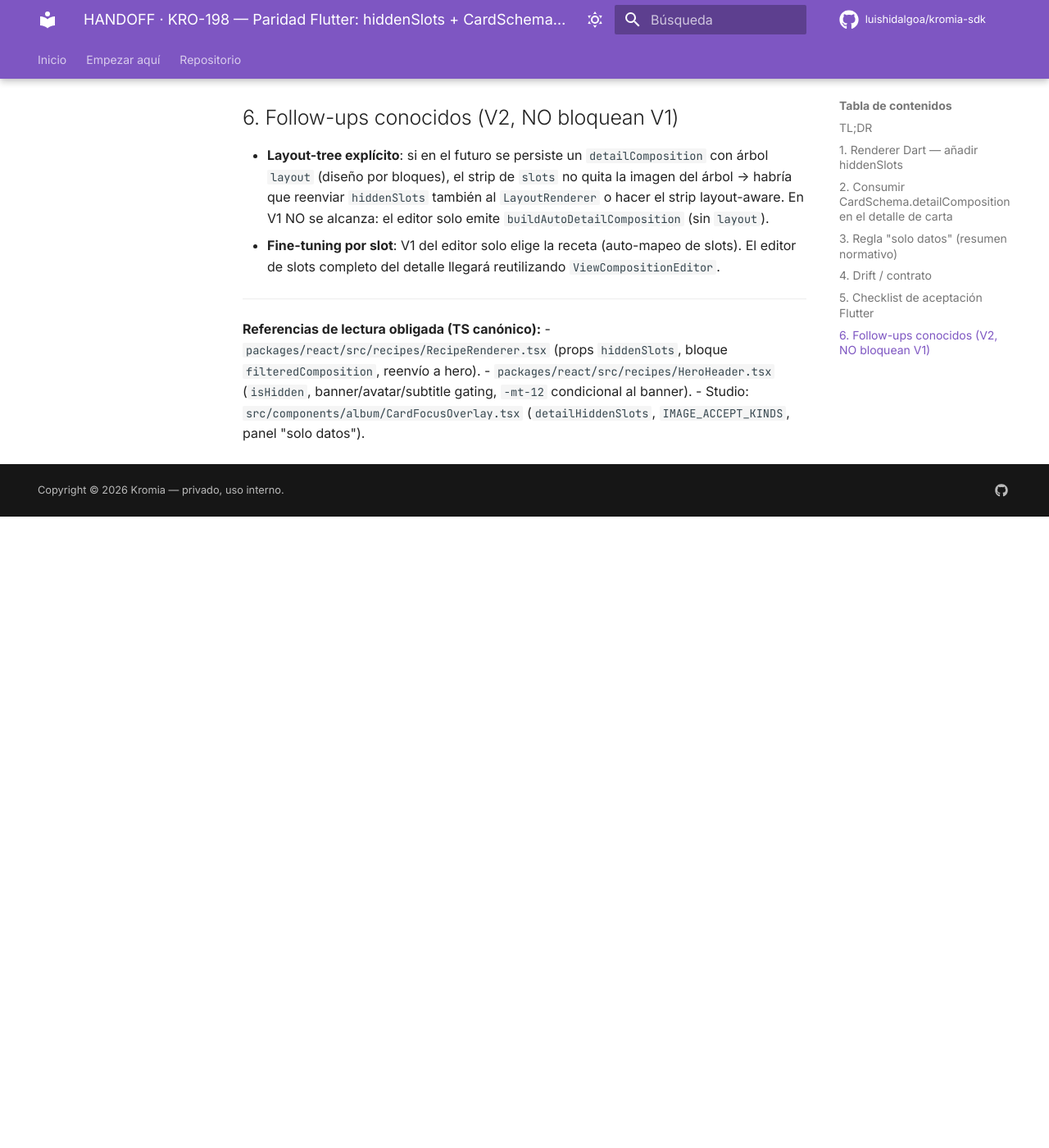
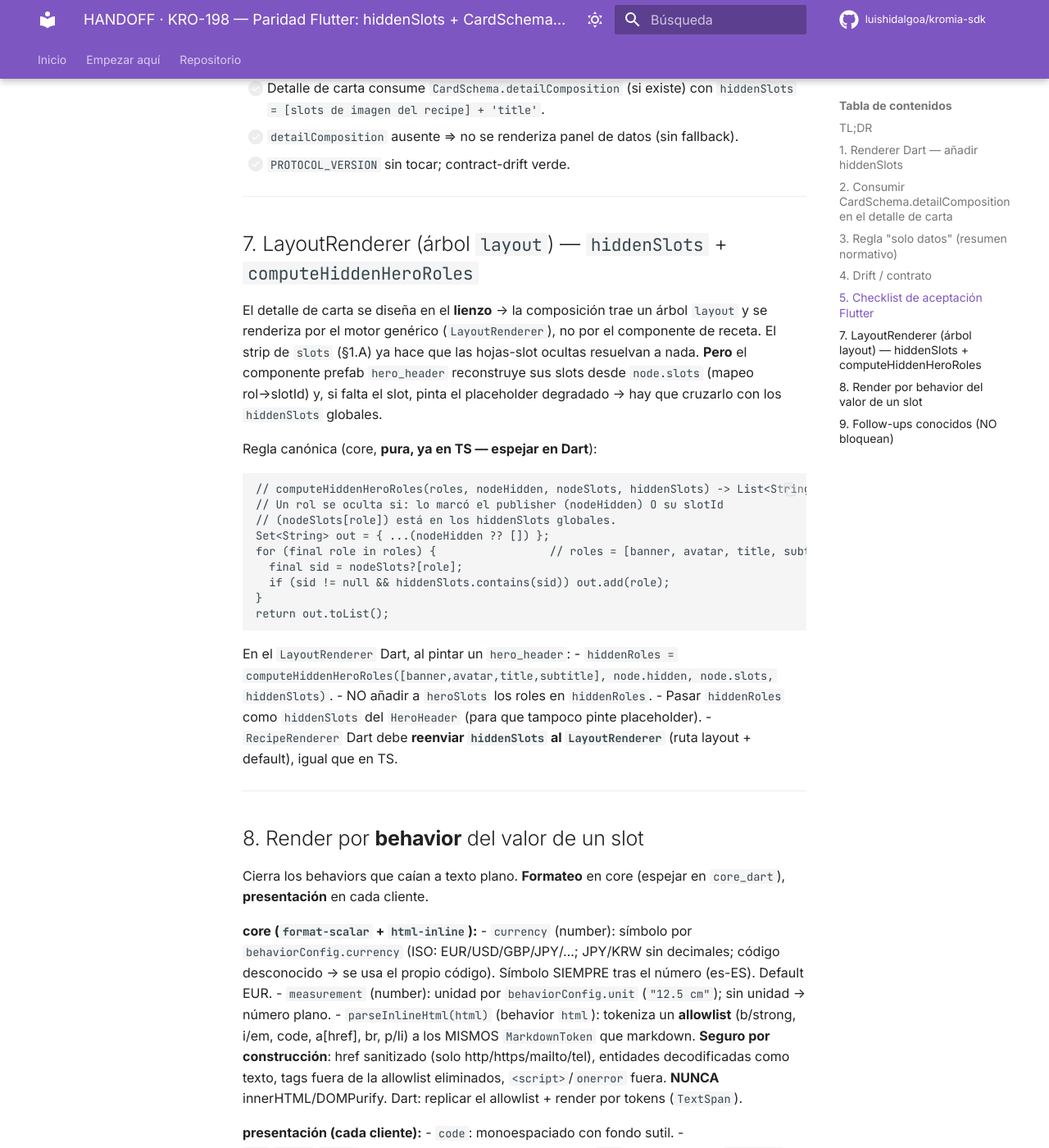
Before and after one commit to luishidalgoa/kromia-sdk, an MkDocs documentation site: the page built from docs/kro198-detail-composition-flutter.md, in a window 1280 px wide and 1400 px high, scrolled down 3297 px. Shown: the whole window at 82% size. Built offline with MkDocs 1.6.1 and Material for MkDocs 9.7.7, drawn with Linux system fonts in a browser that asks for light colours; comment, search, counter and statistics services are not loaded; before the commit the page ends 3927 px from its top, so only the background shows below that; some of the changed text lies outside the part shown.

Commit message:
docs(coordination): handoff KRO-198 ampliado — layout-tree + render por behavior (Flutter)
El handoff cubría solo el hiddenSlots de RecipeRenderer. Ahora añade:
- §7 LayoutRenderer + computeHiddenHeroRoles (detalle construido en lienzo).
- §8 render por behavior (currency/measurement, parseInlineHtml seguro, code/url/
  email/phone/tags/url_list/email_list).
Cola de COORDINATION actualizada con el alcance + commits (SDK 5410852, Studio 385d36f).

Co-Authored-By: Claude Opus 4.8 (1M context) <noreply@anthropic.com>

````diff
--- a/docs/kro198-detail-composition-flutter.md
+++ b/docs/kro198-detail-composition-flutter.md
@@ -13,6 +13,8 @@ Ya shipeado en TS:
 1. `RecipeRenderer` acepta `hiddenSlots?: string[]` → (a) **strip** de esos slot ids de `composition.slots` antes de despachar y (b) **reenvío** del array a `HeroProtagonicoRecipe → HeroHeader`, que con esos ids **no pinta ni el slot ni su placeholder** (banner degradado / avatar con inicial).
 2. `CardSchema.detailComposition` (`ViewComposition` opcional, **render-only**, validada con `validateComposition` contra `cardFields`) ya persiste en backend.
 3. En Studio, el panel "Detalles" del modo focus renderiza esa composición con `hiddenSlots = [slots de imagen del recipe] + 'title'` → panel "solo datos" (la imagen ya es la HoloCard 3D, el título ya está en la cabecera de la hoja).
+4. **NUEVO (5410852)** — el detalle se construye en el **lienzo** (árbol `layout`). Para que siga siendo "solo datos" con layout-tree, `LayoutRenderer` también acepta `hiddenSlots` y oculta los roles del `hero_header` cuyo slotId esté en la lista. La decisión vive en core: **`computeHiddenHeroRoles(roles, nodeHidden, nodeSlots, hiddenSlots)`** (pura) → ver §7.
+5. **NUEVO (53808fb)** — render por **behavior** completo: currency/measurement con `behaviorConfig`, `html` seguro (`parseInlineHtml`, allowlist), code/url/email/phone/tags/url_list/email_list → ver §8.
 
 Flutter debe replicar **exactamente** esta semántica en su renderer Dart.
 
@@ -95,14 +97,68 @@ En el panel/sheet de detalle de carta:
 
 ---
 
-## 6. Follow-ups conocidos (V2, NO bloquean V1)
+## 7. LayoutRenderer (árbol `layout`) — `hiddenSlots` + `computeHiddenHeroRoles`
 
-- **Layout-tree explícito**: si en el futuro se persiste un `detailComposition` con árbol `layout` (diseño por bloques), el strip de `slots` no quita la imagen del árbol → habría que reenviar `hiddenSlots` también al `LayoutRenderer` o hacer el strip layout-aware. En V1 NO se alcanza: el editor solo emite `buildAutoDetailComposition` (sin `layout`).
-- **Fine-tuning por slot**: V1 del editor solo elige la receta (auto-mapeo de slots). El editor de slots completo del detalle llegará reutilizando `ViewCompositionEditor`.
+El detalle de carta se diseña en el **lienzo** → la composición trae un árbol `layout`
+y se renderiza por el motor genérico (`LayoutRenderer`), no por el componente de receta.
+El strip de `slots` (§1.A) ya hace que las hojas-slot ocultas resuelvan a nada. **Pero**
+el componente prefab `hero_header` reconstruye sus slots desde `node.slots` (mapeo
+rol→slotId) y, si falta el slot, pinta el placeholder degradado → hay que cruzarlo con
+los `hiddenSlots` globales.
+
+Regla canónica (core, **pura, ya en TS — espejar en Dart**):
+
+```
+// computeHiddenHeroRoles(roles, nodeHidden, nodeSlots, hiddenSlots) -> List<String>
+// Un rol se oculta si: lo marcó el publisher (nodeHidden) O su slotId
+// (nodeSlots[role]) está en los hiddenSlots globales.
+Set<String> out = { ...(nodeHidden ?? []) };
+for (final role in roles) {                 // roles = [banner, avatar, title, subtitle]
+  final sid = nodeSlots?[role];
+  if (sid != null && hiddenSlots.contains(sid)) out.add(role);
+}
+return out.toList();
+```
+
+En el `LayoutRenderer` Dart, al pintar un `hero_header`:
+- `hiddenRoles = computeHiddenHeroRoles([banner,avatar,title,subtitle], node.hidden, node.slots, hiddenSlots)`.
+- NO añadir a `heroSlots` los roles en `hiddenRoles`.
+- Pasar `hiddenRoles` como `hiddenSlots` del `HeroHeader` (para que tampoco pinte placeholder).
+- `RecipeRenderer` Dart debe **reenviar `hiddenSlots` al `LayoutRenderer`** (ruta layout + default), igual que en TS.
+
+---
+
+## 8. Render por **behavior** del valor de un slot
+
+Cierra los behaviors que caían a texto plano. **Formateo** en core (espejar en `core_dart`),
+**presentación** en cada cliente.
+
+**core (`format-scalar` + `html-inline`):**
+- `currency` (number): símbolo por `behaviorConfig.currency` (ISO: EUR/USD/GBP/JPY/…; JPY/KRW sin decimales; código desconocido → se usa el propio código). Símbolo SIEMPRE tras el número (es-ES). Default EUR.
+- `measurement` (number): unidad por `behaviorConfig.unit` (`"12.5 cm"`); sin unidad → número plano.
+- `parseInlineHtml(html)` (behavior `html`): tokeniza un **allowlist** (b/strong, i/em, code, a[href], br, p/li) a los MISMOS `MarkdownToken` que markdown. **Seguro por construcción**: href sanitizado (solo http/https/mailto/tel), entidades decodificadas como texto, tags fuera de la allowlist eliminados, `<script>`/`onerror` fuera. **NUNCA** innerHTML/DOMPurify. Dart: replicar el allowlist + render por tokens (`TextSpan`).
+
+**presentación (cada cliente):**
+- `code`: monoespaciado con fondo sutil.
+- `url`/`email`/`phone`: enlace navegable con href saneado (`url` sin esquema → `https://`; `email`→`mailto:`; `phone`→`tel:`).
+- `tags` (array): chips.
+- `url_list`/`email_list` (array): un enlace navegable por elemento (NO el JSON crudo del array).
+- markdown: links **inertes** (no navegables) en el preview; html: links **clicables**.
+
+---
+
+## 9. Follow-ups conocidos (NO bloquean)
+
+- ~~Layout-tree explícito → reenviar hiddenSlots al LayoutRenderer~~ **RESUELTO** (§7, `5410852`).
+- **Editor de lienzo (canvas DnD)**: en Studio el publisher elige una plantilla (sembrada como layout) y la edita en el `LayoutEditor`. Flutter es **renderer puro**: consume el `detailComposition` resultante (con su `layout`) — no necesita editor.
+- `<u>` (underline) en `html`: no soportado en V1 (su contenido cae a texto).
 
 ---
 
 **Referencias de lectura obligada (TS canónico):**
-- `packages/react/src/recipes/RecipeRenderer.tsx` (props `hiddenSlots`, bloque `filteredComposition`, reenvío a hero).
-- `packages/react/src/recipes/HeroHeader.tsx` (`isHidden`, banner/avatar/subtitle gating, `-mt-12` condicional al banner).
-- Studio: `src/components/album/CardFocusOverlay.tsx` (`detailHiddenSlots`, `IMAGE_ACCEPT_KINDS`, panel "solo datos").
+- `packages/react/src/recipes/RecipeRenderer.tsx` (props `hiddenSlots`, `filteredComposition`, reenvío a hero + LayoutRenderer).
+- `packages/react/src/recipes/LayoutRenderer.tsx` (caso `hero_header`, `computeHiddenHeroRoles`).
+- `packages/react/src/recipes/HeroHeader.tsx` (`isHidden`, gating banner/avatar/subtitle, `-mt-12` condicional).
+- `packages/core/src/layout.ts` (`computeHiddenHeroRoles`), `format-scalar.ts`, `html-inline.ts`.
+- `packages/react/src/recipe-utils.tsx` (`ScalarText`/`ComposableSlot`/`HtmlText`/`renderInlineToken`).
+- Studio: `src/components/album/CardFocusOverlay.tsx` (`detailHiddenSlots`, `IMAGE_ACCEPT_KINDS`).
````
Also changed, not shown: COORDINATION.md (+9 -5 lines).
